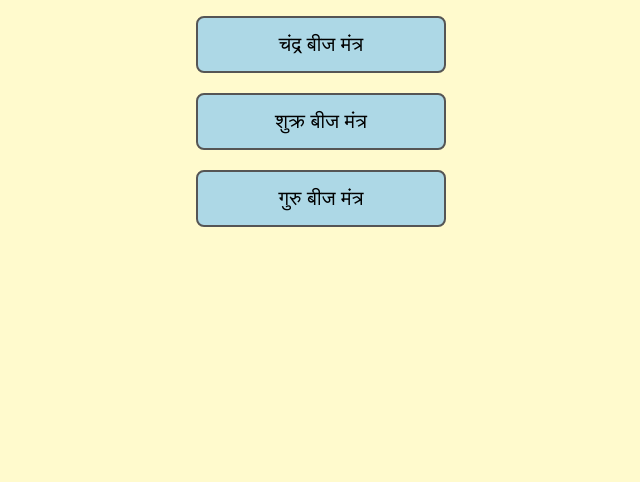
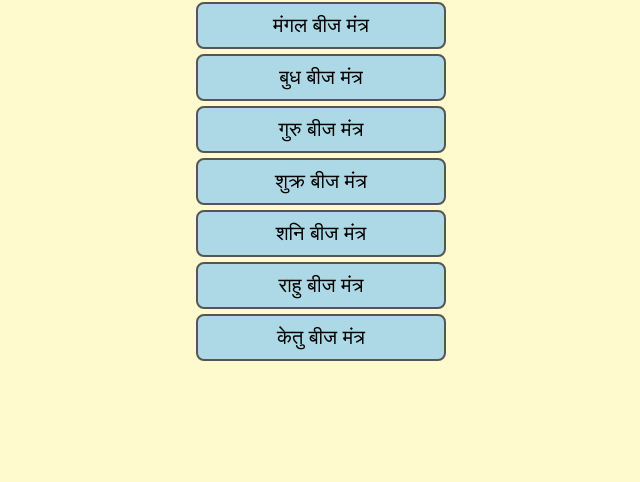
Before and after one commit to ankitpeepee/Mantra-Counter, a plain HTML site: page index.html in a window 1280 px wide. Shown: the part 318-800 px from the top of the page, without its empty margins (319-959 px from the left). Drawn offline with Linux system fonts and the light colour scheme.

Commit message:
Update index.html

```diff
--- a/index.html
+++ b/index.html
@@ -24,8 +24,8 @@
     }
     .btn {
       display: block;
-      margin: 20px auto;
-      padding: 15px 30px;
+      margin: 5px auto;
+      padding: 10px 25px;
       font-size: 20px;
       border: 2px solid #555;
       border-radius: 8px;
@@ -124,9 +124,15 @@
 <body>
   <div id="menu" class="screen active">
     <h2>मंत्र चुनें</h2>
-    <button class="btn" onclick="openCounter('चंद्र बीज मंत्र','ॐ सों सोमाय नमः')">चंद्र बीज मंत्र</button>
-    <button class="btn" onclick="openCounter('शुक्र बीज मंत्र','ॐ द्रां द्रीं द्रौं सः शुक्राय नम:')">शुक्र बीज मंत्र</button>
+    <button class="btn" onclick="openCounter('सूर्य बीज मंत्र','ॐ ह्रां ह्रीं ह्रौं सः सूर्याय नमः')">सूर्य बीज मंत्र</button>
+    <button class="btn" onclick="openCounter('चंद्र बीज मंत्र','ॐ श्रां श्रीं श्रौं सः चंद्राय नमः')">चंद्र बीज मंत्र</button>
+    <button class="btn" onclick="openCounter('मंगल बीज मंत्र','ॐ क्रां क्रीं क्रौं सः भौमाय नमः')">मंगल बीज मंत्र</button>
+    <button class="btn" onclick="openCounter('बुध बीज मंत्र','ॐ ब्रां ब्रीं ब्रौं सः बुधाय नमः')">बुध बीज मंत्र</button>
     <button class="btn" onclick="openCounter('गुरु बीज मंत्र','ॐ ग्रां ग्रीं ग्रौं सः गुरुवे नमः')">गुरु बीज मंत्र</button>
+    <button class="btn" onclick="openCounter('शुक्र बीज मंत्र','ॐ द्रां द्रीं द्रौं सः शुक्राय नमः')">शुक्र बीज मंत्र</button>
+    <button class="btn" onclick="openCounter('शनि बीज मंत्र','ॐ प्रां प्रीं प्रौं सः शनैश्चराय नमः')">शनि बीज मंत्र</button>
+    <button class="btn" onclick="openCounter('राहु बीज मंत्र','ॐ भ्रां भ्रीं भ्रौं सः राहवे नमः')">राहु बीज मंत्र</button>
+    <button class="btn" onclick="openCounter('केतु बीज मंत्र','ॐ स्रां स्रीं स्रौं सः केतवे नमः')">केतु बीज मंत्र</button>
   </div>
 
   <div id="counterPage" class="screen">
@@ -198,6 +204,8 @@
       // The color of the number will now always be black
       display.style.color = 'black';
     }
+
+
   </script>
 </body>
 </html>
```
